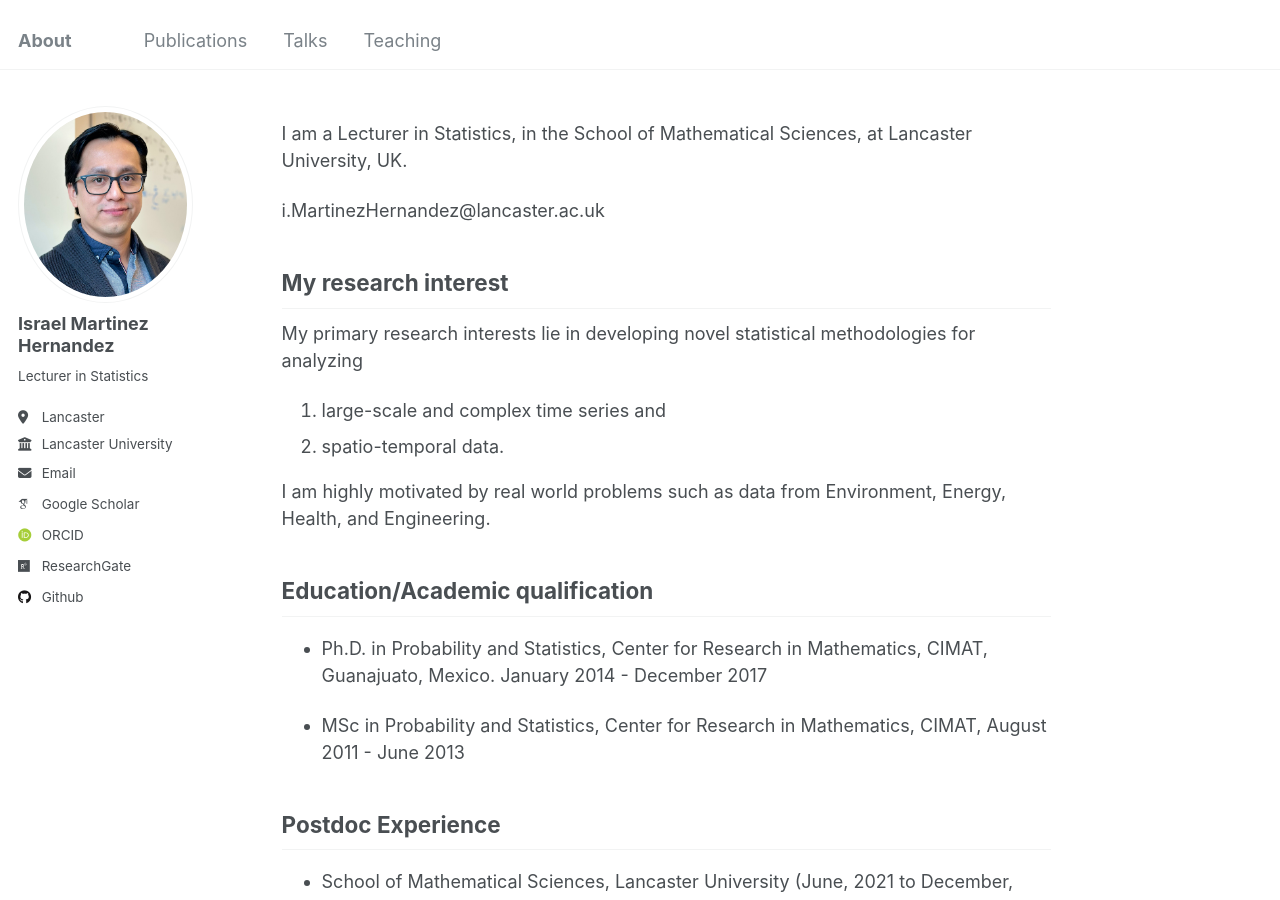
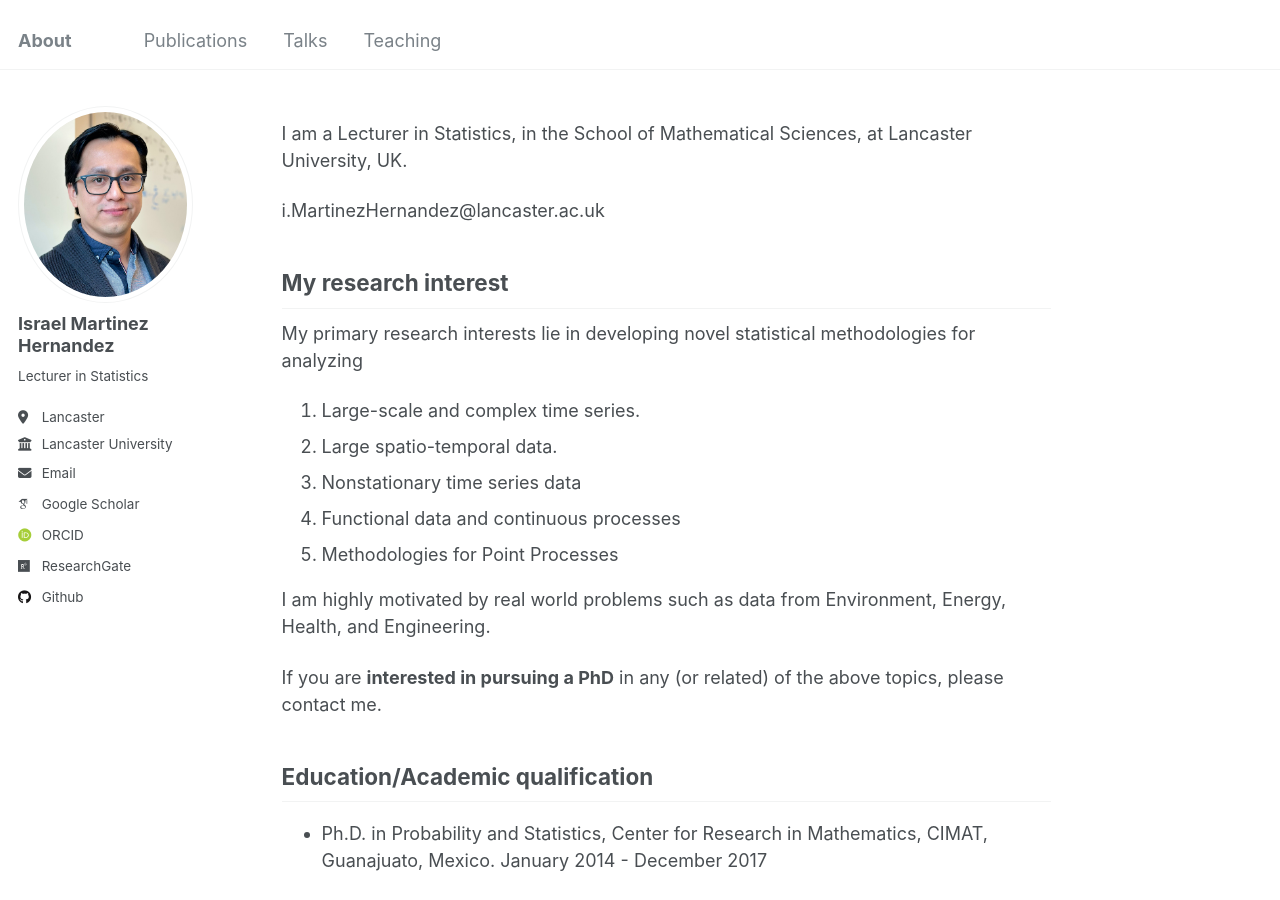
Before and after one commit to I-MH/I-MH.github.io, a Jekyll site: the page built from _pages/about.md, in a window 1280 px wide and 900 px high. Built offline with Jekyll 4.4.1, drawn with Linux system fonts in a browser that asks for light colours; some web fonts are replaced.

Commit message:
Update about.md

```diff
--- a/_pages/about.md
+++ b/_pages/about.md
@@ -16,11 +16,17 @@ i.MartinezHernandez@lancaster.ac.uk
 My primary research interests lie in developing novel statistical methodologies
 for analyzing
 
-1. large-scale and complex time series and
-1. spatio-temporal data.
+1. Large-scale and complex time series.
+1. Large spatio-temporal data.
+1. Nonstationary time series data
+1. Functional data and continuous processes
+1. Methodologies for Point Processes
 
 I am highly motivated by real world problems such as data from Environment,
 Energy, Health, and Engineering.
+
+If you are **interested in pursuing a PhD** in any (or related) of the above
+topics, please contact me.
 
 ## Education/Academic qualification
 
```
